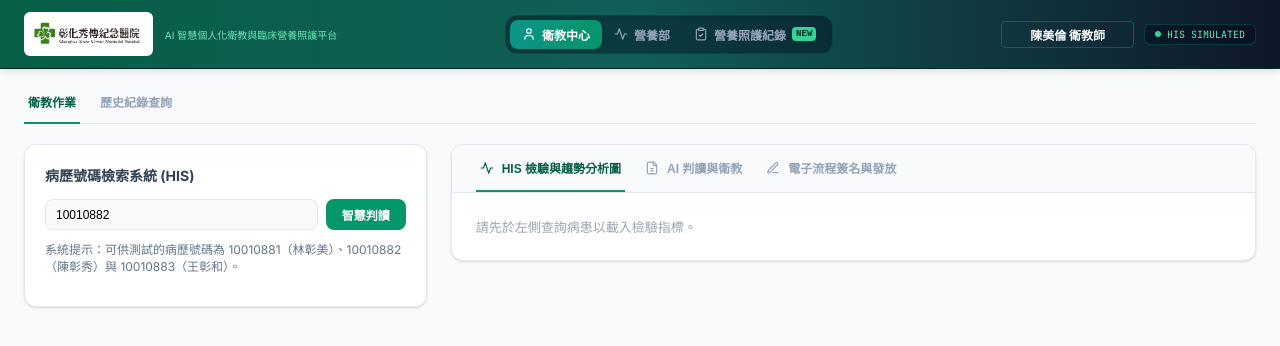
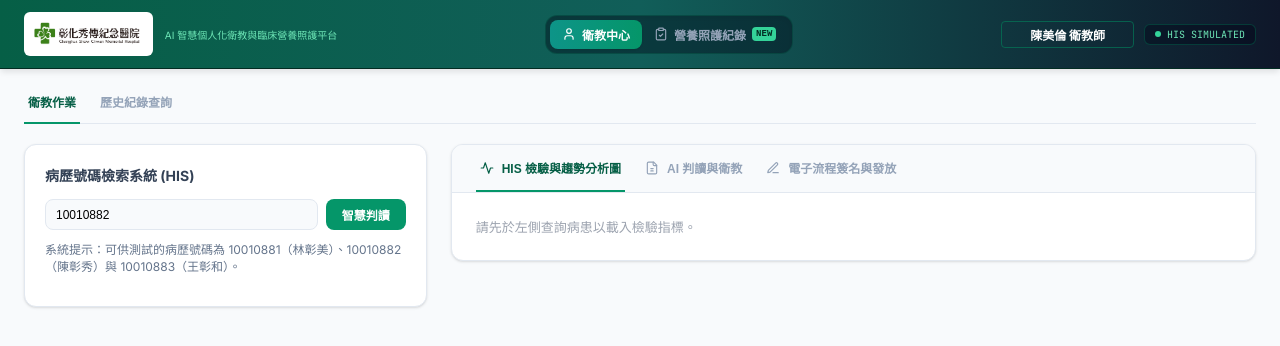
Before and after one commit to michaelchang497/Chang-Shu-H, a React (Vite) app: page / in a window 1280 px wide. Shown: the top 346 px of the page. Built offline with nearby package versions, Linux system fonts and the light colour scheme.

Commit message:
導覽列：營養部先隱藏（衛教中心、營養照護紀錄頁、legacy.html）
Co-Authored-By: Claude Sonnet 5.5 <noreply@anthropic.com>

```diff
--- a/site/inject-nav.js
+++ b/site/inject-nav.js
@@ -26,6 +26,8 @@
       a.innerHTML = ICON + '<span>營養照護紀錄</span><span style="margin-left:6px;font-size:9px;line-height:14px;padding:0 4px;border-radius:4px;background:#34d399;color:#022c22;font-family:\'JetBrains Mono\',monospace">NEW</span>';
       group.appendChild(a);
     }
+    // 營養部先隱藏（要恢復時移除這一行）
+    nutri.style.display = 'none';
     // 舊版的「衛教中心」分頁已由新版（index.html）取代，點擊改為回到新版首頁
     var edu = tabButton('衛教中心');
     if (edu && !edu.hasAttribute('data-to-home')) {
--- a/src/App.tsx
+++ b/src/App.tsx
@@ -16,6 +16,9 @@ function statusLabel(status: 'normal' | 'high' | 'low') {
   if (status === 'low') return { text: '偏低', cls: 'status-low' };
   return { text: '正常', cls: 'status-normal' };
 }
+
+// 營養部（舊版頁面 legacy.html）先隱藏；要恢復時改成 true
+const SHOW_NUTRITION_DEPT = false;
 
 type Tab = 'trend' | 'education' | 'signoff';
 type View = 'care' | 'history';
@@ -193,10 +196,12 @@ export default function App() {
             <svg viewBox="0 0 24 24" className="seg-ic"><path d="M19 21v-2a4 4 0 0 0-4-4H9a4 4 0 0 0-4 4v2" /><circle cx="12" cy="7" r="4" /></svg>
             衛教中心
           </span>
-          <a className="seg-item" href="legacy.html#nutritionist">
-            <svg viewBox="0 0 24 24" className="seg-ic"><path d="M22 12h-4l-3 9L9 3l-3 9H2" /></svg>
-            營養部
-          </a>
+          {SHOW_NUTRITION_DEPT && (
+            <a className="seg-item" href="legacy.html#nutritionist">
+              <svg viewBox="0 0 24 24" className="seg-ic"><path d="M22 12h-4l-3 9L9 3l-3 9H2" /></svg>
+              營養部
+            </a>
+          )}
           <a className="seg-item" href="nutrition.html">
             <svg viewBox="0 0 24 24" className="seg-ic"><rect x="8" y="2" width="8" height="4" rx="1" /><path d="M16 4h2a2 2 0 0 1 2 2v14a2 2 0 0 1-2 2H6a2 2 0 0 1-2-2V6a2 2 0 0 1 2-2h2" /><path d="m9 14 2 2 4-4" /></svg>
             營養照護紀錄
```
Also changed, not shown: site/nutrition.html (+1 -1 lines).
